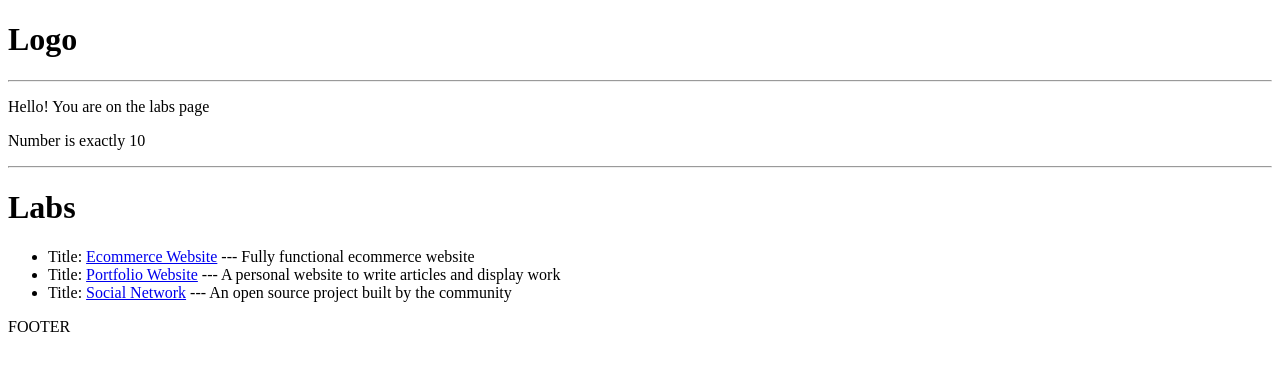
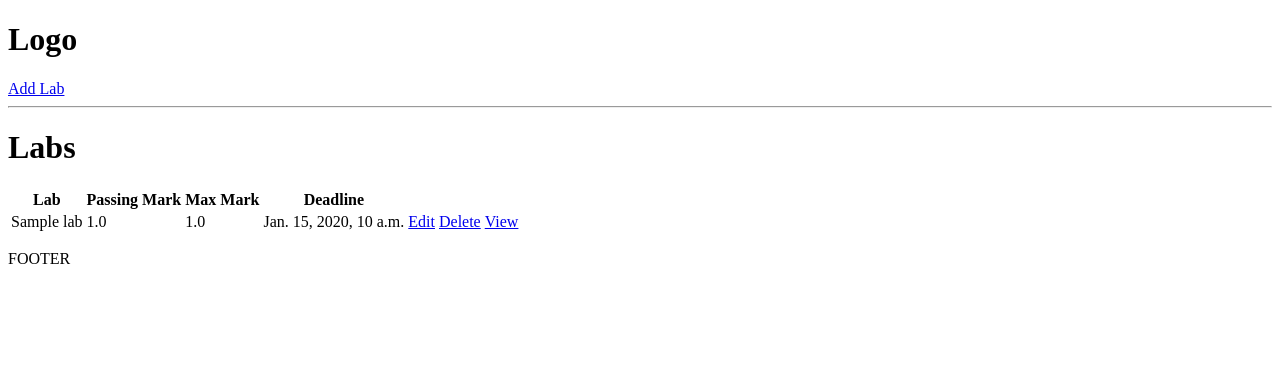
Before and after one commit to xaarlox/CPS-labs, a Django app: page / in a window 1280 px wide. Shown: the top 371 px of the page. Run offline with Django 5.2, Linux system fonts and the light colour scheme; tables that the repository leaves empty hold one stand-in row (values such as "Sample post").

Commit message:
feat(forms): CRUD

```diff
--- a/labs/templates/labs/labs.html
+++ b/labs/templates/labs/labs.html
@@ -1,24 +1,22 @@
 {% extends 'main.html' %} {% block content %}
-
-<p>Hello! You are on the {{ page }} page</p>
-
-{% if number > 10 %}
-<p>Number is greater than 10</p>
-
-{% elif number == 10 %}
-<p>Number is exactly 10</p>
-
-{% else %}
-<p>Number is less than 10</p>
-{% endif %}
-
-<hr />
 <h1>Labs</h1>
-<ul>
+<table>
+  <tr>
+    <th>Lab</th>
+    <th>Passing Mark</th>
+    <th>Max Mark</th>
+    <th>Deadline</th>
+  </tr>
   {% for lab in labs %}
-  <li>
-    Title: <a href="/lab/{{lab.id}}">{{lab.title}}</a> --- {{lab.description}}
-  </li>
-  {% endfor %}
-</ul>
+  <tr>
+    <td>{{ lab.title }}</td>
+    <td>{{ lab.passing_mark }}</td>
+    <td>{{ lab.max_mark }}</td>
+    <td>{{ lab.deadline }}</td>
+    <td><a href="{% url 'update-lab' lab.id %}">Edit</a></td>
+    <td><a href="{% url 'delete-lab' lab.id %}">Delete</a></td>
+    <td><a href="{% url 'lab' lab.id %}">View</a></td>
+    {% endfor %}
+  </tr>
+</table>
 {% endblock content %}
--- a/labs/urls.py
+++ b/labs/urls.py
@@ -4,4 +4,7 @@ from . import views
 urlpatterns = [
     path('', views.labs, name="labs"),
     path('lab/<str:pk>/', views.lab, name="lab"),
+    path('create-lab/', views.createLab, name="create-lab"),
+    path('update-lab/<str:pk>/', views.updateLab, name="update-lab"),
+    path('delete-lab/<str:pk>/', views.deleteLab, name="delete-lab"),
 ]
--- a/labs/views.py
+++ b/labs/views.py
@@ -1,36 +1,47 @@
-from django.shortcuts import render
+from django.shortcuts import render, redirect
 from django.http import HttpResponse
-
-
-labList = [
-    {
-        'id': '1',
-        'title': 'Ecommerce Website',
-        'description': 'Fully functional ecommerce website'
-    },
-    {
-        'id': '2',
-        'title': 'Portfolio Website',
-        'description': 'A personal website to write articles and display work'
-    },
-    {
-        'id': '3',
-        'title': 'Social Network',
-        'description': 'An open source project built by the community'
-    }
-]
+from .models import Lab
+from .forms import LabForm
 
 
 def labs(request):
-    page = "labs"
-    number = 10
-    context = {'page': page, 'number': number, 'labs': labList}
+    labs = Lab.objects.all()
+    context = {'labs': labs}
     return render(request, 'labs/labs.html', context)
 
 
 def lab(request, pk):
-    labObj = None
-    for i in labList:
-        if i['id'] == pk:
-            labObj = i
+    labObj = Lab.objects.get(id=pk)
     return render(request, 'labs/single-lab.html', {'lab': labObj})
+
+
+def createLab(request):
+    form = LabForm()
+    if request.method == 'POST':
+        form = LabForm(request.POST)
+        if form.is_valid():
+            form.save()
+            return redirect('labs')
+    context = {'form': form}
+    return render(request, "labs/lab_form.html", context)
+
+
+def updateLab(request, pk):
+    lab = Lab.objects.get(id=pk)
+    form = LabForm(instance=lab)
+    if request.method == 'POST':
+        form = LabForm(request.POST, instance=lab)
+        if form.is_valid():
+            form.save()
+            return redirect('labs')
+    context = {'form': form}
+    return render(request, "labs/lab_form.html", context)
+
+
+def deleteLab(request, pk):
+    lab = Lab.objects.get(id=pk)
+    if request.method == 'POST':
+        lab.delete()
+        return redirect('labs')
+    context = {'object': lab}
+    return render(request, 'labs/delete_template.html', context)
--- a/templates/navbar.html
+++ b/templates/navbar.html
@@ -1,2 +1,3 @@
 <h1>Logo</h1>
+<a href="{% url 'create-lab' %}">Add Lab</a>
 <hr />
```
Also changed, not shown: labs/forms.py (added, +8 -0 lines), labs/templates/labs/delete_template.html (added, +8 -0 lines), labs/templates/labs/lab_form.html (added, +7 -0 lines).
